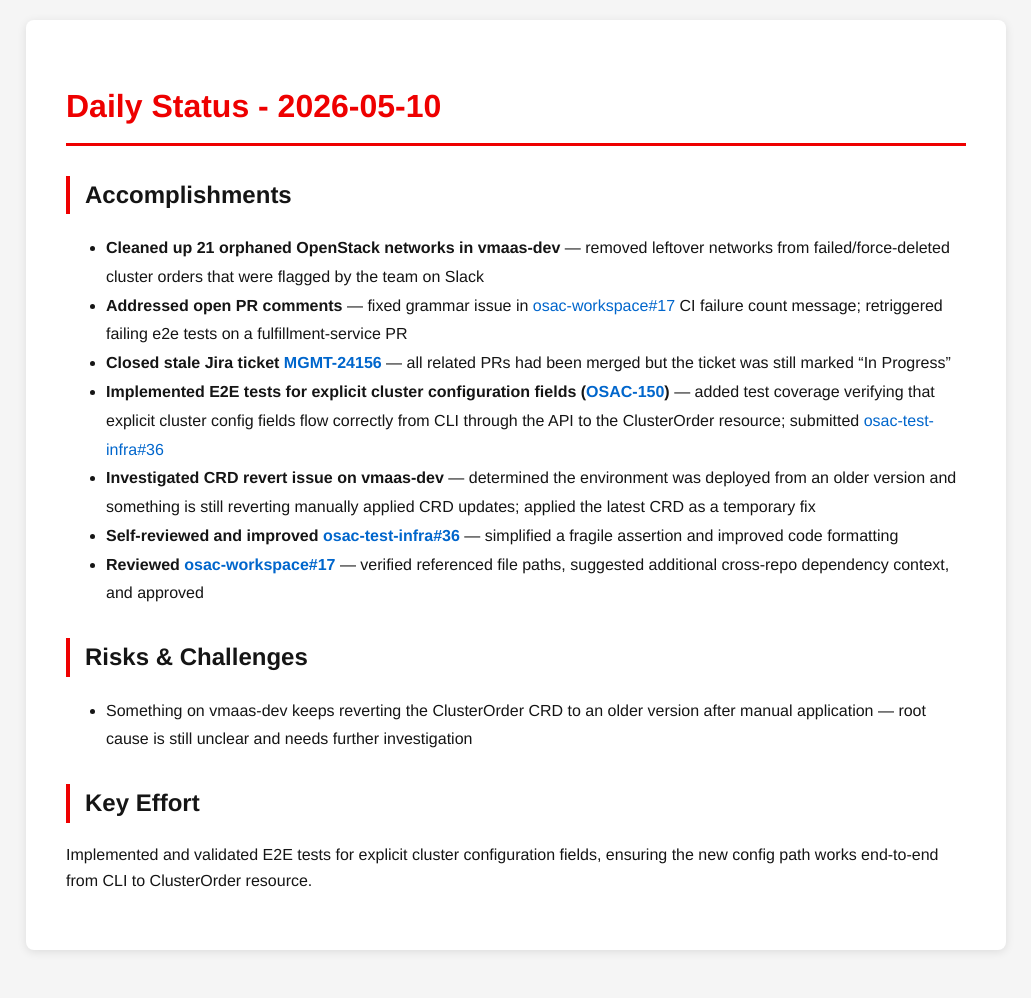
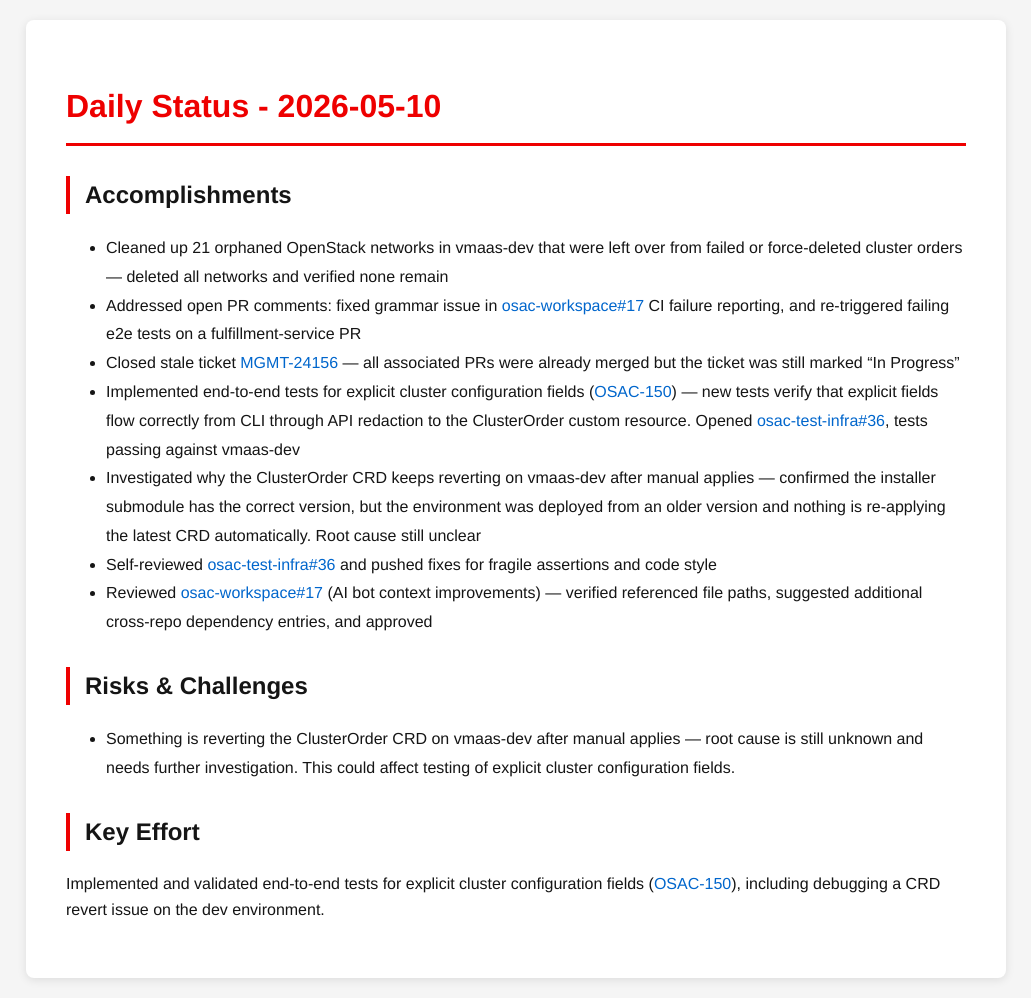
Before and after one commit to tzvatot/daily-status, a Jekyll site: the page built from 2026-05-10.md, in a window 1280 px wide. Shown: the whole page, without its empty margins (124-1155 px from the left). Built offline with Jekyll 4.4.1, drawn with Linux system fonts in a browser that asks for light colours; before the commit the page ends 970 px from its top, so only the background shows below that.

Commit message:
Daily status update - 2026-05-10

```diff
--- a/2026-05-10.md
+++ b/2026-05-10.md
@@ -7,16 +7,16 @@ date: 2026-05-10
 # Daily Status - 2026-05-10
 
 ## Accomplishments
-- **Cleaned up 21 orphaned OpenStack networks in vmaas-dev** — removed leftover networks from failed/force-deleted cluster orders that were flagged by the team on Slack
-- **Addressed open PR comments** — fixed grammar issue in [osac-workspace#17](https://github.com/osac-project/osac-workspace/pull/17) CI failure count message; retriggered failing e2e tests on a fulfillment-service PR
-- **Closed stale Jira ticket [MGMT-24156](https://issues.redhat.com/browse/MGMT-24156)** — all related PRs had been merged but the ticket was still marked "In Progress"
-- **Implemented E2E tests for explicit cluster configuration fields ([OSAC-150](https://redhat.atlassian.net/browse/OSAC-150))** — added test coverage verifying that explicit cluster config fields flow correctly from CLI through the API to the ClusterOrder resource; submitted [osac-test-infra#36](https://github.com/osac-project/osac-test-infra/pull/36)
-- **Investigated CRD revert issue on vmaas-dev** — determined the environment was deployed from an older version and something is still reverting manually applied CRD updates; applied the latest CRD as a temporary fix
-- **Self-reviewed and improved [osac-test-infra#36](https://github.com/osac-project/osac-test-infra/pull/36)** — simplified a fragile assertion and improved code formatting
-- **Reviewed [osac-workspace#17](https://github.com/osac-project/osac-workspace/pull/17)** — verified referenced file paths, suggested additional cross-repo dependency context, and approved
+- Cleaned up 21 orphaned OpenStack networks in vmaas-dev that were left over from failed or force-deleted cluster orders — deleted all networks and verified none remain
+- Addressed open PR comments: fixed grammar issue in [osac-workspace#17](https://github.com/osac-project/osac-workspace/pull/17) CI failure reporting, and re-triggered failing e2e tests on a fulfillment-service PR
+- Closed stale ticket [MGMT-24156](https://issues.redhat.com/browse/MGMT-24156) — all associated PRs were already merged but the ticket was still marked "In Progress"
+- Implemented end-to-end tests for explicit cluster configuration fields ([OSAC-150](https://redhat.atlassian.net/browse/OSAC-150)) — new tests verify that explicit fields flow correctly from CLI through API redaction to the ClusterOrder custom resource. Opened [osac-test-infra#36](https://github.com/osac-project/osac-test-infra/pull/36), tests passing against vmaas-dev
+- Investigated why the ClusterOrder CRD keeps reverting on vmaas-dev after manual applies — confirmed the installer submodule has the correct version, but the environment was deployed from an older version and nothing is re-applying the latest CRD automatically. Root cause still unclear
+- Self-reviewed [osac-test-infra#36](https://github.com/osac-project/osac-test-infra/pull/36) and pushed fixes for fragile assertions and code style
+- Reviewed [osac-workspace#17](https://github.com/osac-project/osac-workspace/pull/17) (AI bot context improvements) — verified referenced file paths, suggested additional cross-repo dependency entries, and approved
 
 ## Risks & Challenges
-- Something on vmaas-dev keeps reverting the ClusterOrder CRD to an older version after manual application — root cause is still unclear and needs further investigation
+- Something is reverting the ClusterOrder CRD on vmaas-dev after manual applies — root cause is still unknown and needs further investigation. This could affect testing of explicit cluster configuration fields.
 
 ## Key Effort
-Implemented and validated E2E tests for explicit cluster configuration fields, ensuring the new config path works end-to-end from CLI to ClusterOrder resource.
+Implemented and validated end-to-end tests for explicit cluster configuration fields ([OSAC-150](https://redhat.atlassian.net/browse/OSAC-150)), including debugging a CRD revert issue on the dev environment.
```
